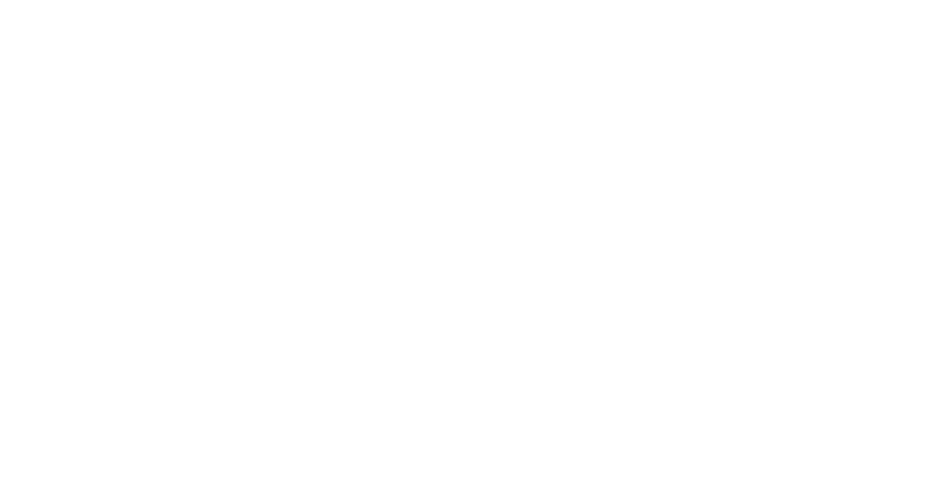
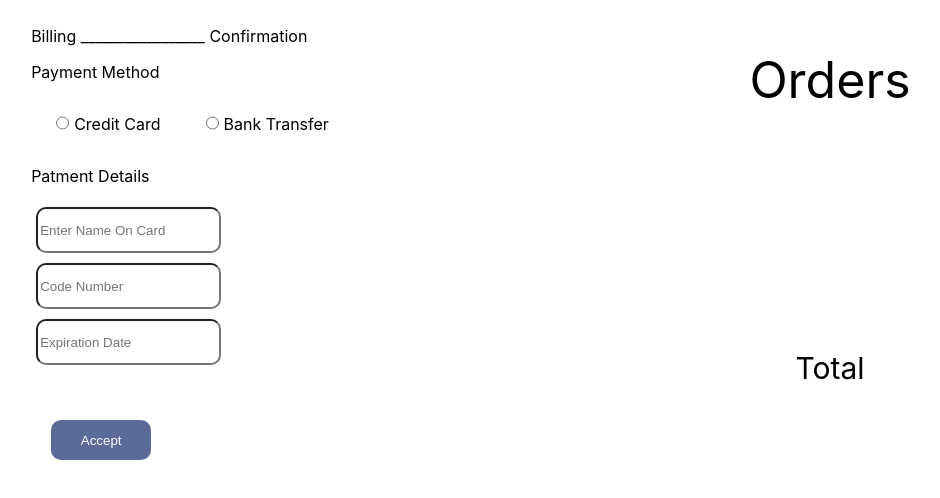
Before and after one commit to AlaaZaiter/Perfumes-Frontend, a React (Create React App) app: page / in a window 1280 px wide. Shown: the top 498 px of the page, without its empty margins (130-1070 px from the left). Built offline with nearby package versions, Linux system fonts and the light colour scheme.

Commit message:
checkout page is ready

```diff
--- /dev/null
+++ b/src/ComponentCSS/CheckoutPage.css
@@ -0,0 +1,71 @@
+.CheckoutContainer {
+    display: flex;
+    flex-direction: row;
+    align-items: center;
+  }
+
+  .CheckoutForm {
+    display: flex;
+    flex-direction: column;
+    align-items: start;
+    justify-content: center;
+  }
+
+  .CheckoutForm input {
+    margin: 5px;
+    border-radius: 10px;
+    height: 40px;
+  }
+
+  .CheckoutForm button {
+    background-color: #5b6a97;
+    border-radius: 10px;
+    border: none;
+    height: 40px;
+    width: 100px;
+    color: white;
+    margin-left: 20px;
+    margin-top: 50px;
+  }
+
+  .PaymentRadiobuttons {
+    display: flex;
+    flex-direction: row;
+    justify-content: space-around;
+  }
+  .PaymentContainer{
+    display: flex;
+    flex-direction: row;
+    align-items: center;
+    justify-content: center;
+    width: 50%;
+  }
+
+  .CreditCard {
+    width: 30px;
+    height: 30px;
+  }
+
+
+
+  .radioPaymentButton {
+    margin: 0 20px;
+    display: flex;
+    flex-direction: row;
+
+  }
+
+  .OrderContainer{
+    display: flex;
+    flex-direction: column;
+    align-items: center;
+    justify-content: center;
+    width: 50%;
+  }
+  .OrderContainer p:first-child{
+    font-size: 50px;
+    margin-bottom: 210px;
+  }
+  .OrderContainer p:nth-child(3){
+margin-bottom: 100px;
+font-size: 30px;  }
--- /dev/null
+++ b/src/Components/CheckoutPage.jsx
@@ -0,0 +1,49 @@
+import '../ComponentCSS/CheckoutPage.css'
+function Checkout() {
+    return (
+      <div className="CheckoutContainer">
+
+<div className='PaymentContainer'>
+    <div>
+    <div>Billing _________________ Confirmation</div>
+
+    <form className='CheckoutForm'>
+
+        <p>Payment Method</p>
+        <div className='PaymentRadiobuttons'>
+        <label>
+        <div className='radioPaymentButton'>
+
+    <input type="radio" name="creditCard" />
+    <p>Credit Card</p>
+    </div>
+  </label>
+  <label>
+  <div className='radioPaymentButton'>
+    <input type="radio" name="Bank Transfer" />
+  <p> Bank Transfer</p>
+</div>
+  </label>
+  </div>
+              <p>Patment Details</p>
+            <input type="text" placeholder="Enter Name On Card"/>
+            <input type="text" placeholder="Code Number"/>
+            <input type="text" placeholder="Expiration Date"/>
+            <button>Accept</button>
+            </form>
+    </div>
+    <div>
+
+    </div>
+</div>
+<div className='OrderContainer'>
+    <p>Orders</p>
+    <div></div>
+    <p>Total</p>
+</div>
+
+      </div>
+    );
+  }
+
+  export default Checkout;
--- a/src/Components/HomePage.jsx
+++ b/src/Components/HomePage.jsx
@@ -1,6 +1,8 @@
+import Checkout from "./CheckoutPage";
 function HomePage() {
     return (
       <div>
+        <Checkout/>
       </div>
     );
   }
```
Also changed, not shown: public/images/Credit Card.png (added).
